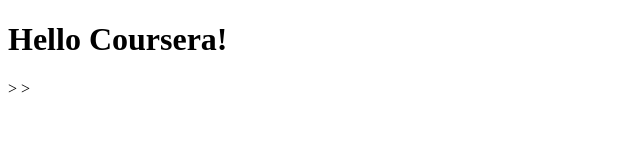
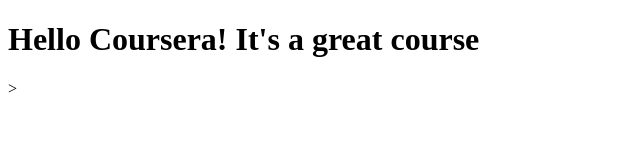
Before and after one commit to Aishwarya181/coursera-test, a plain HTML site: page site/index.html in a window 1280 px wide. Shown: the whole page, without its empty margins (0-640 px from the left). Drawn offline with Linux system fonts and the light colour scheme.

Commit message:
Small addition to our page content.

```diff
--- a/site/index.html
+++ b/site/index.html
@@ -4,6 +4,6 @@
 	<title>Hello Coursera!</title>
 </head>
 <body>
-<h1>Hello Coursera!</h1>>
+<h1>Hello Coursera! It's a great course</h1>>
 </body>
-</html>>
+</html>
```
